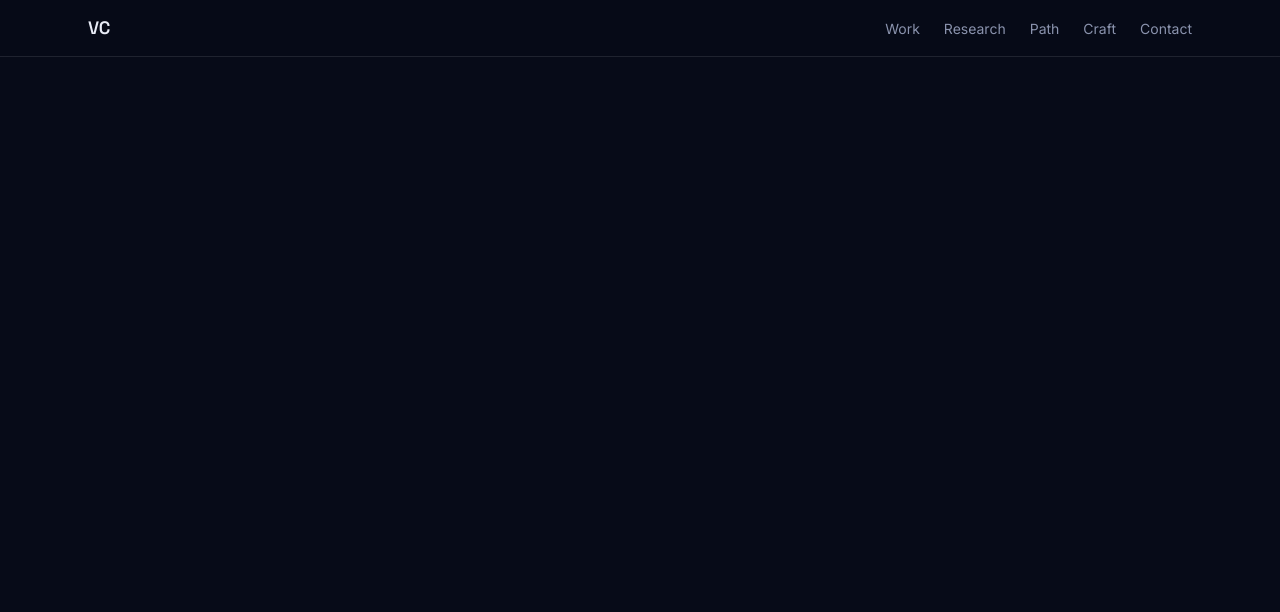
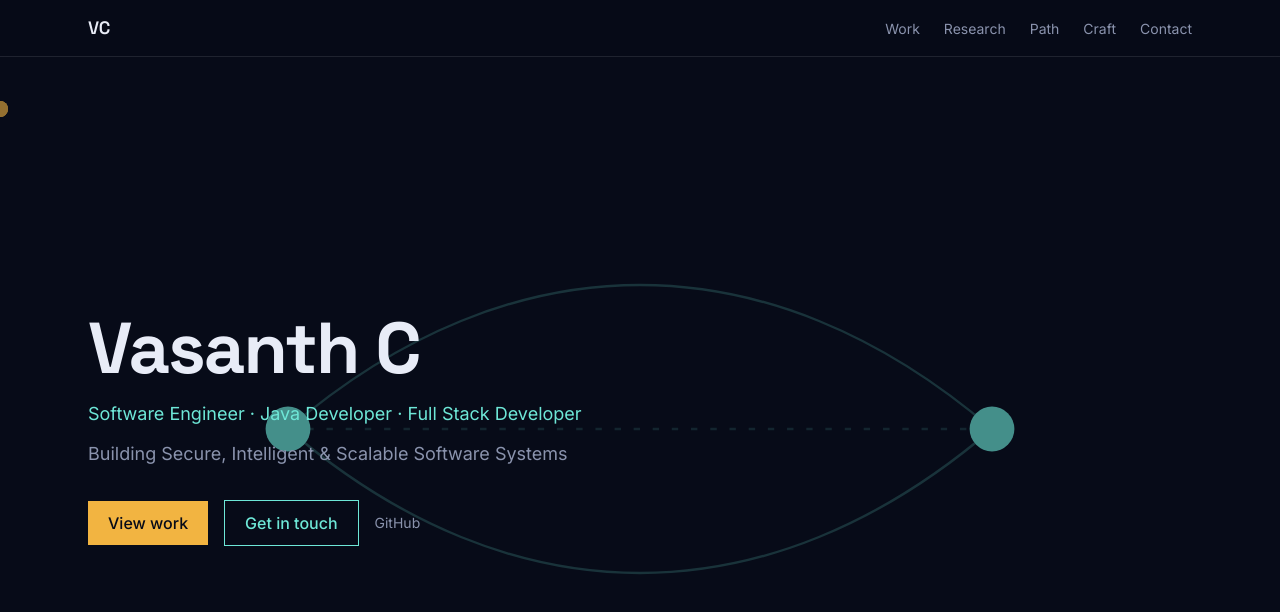
Before and after one commit to VA-SA-NT-H/test-portfolio, a React (Vite) app: page / in a window 1280 px wide. Shown: the top 612 px of the page. Built offline with nearby package versions, Linux system fonts and the light colour scheme.

Commit message:
feat: add hero with entanglement visual and staggered entrance

```diff
--- a/src/App.tsx
+++ b/src/App.tsx
@@ -1,10 +1,13 @@
 import { Header } from "./components/Header";
+import { Hero } from "./components/Hero";
 
 export default function App() {
   return (
     <div className="min-h-svh bg-void font-body text-ink antialiased">
       <Header />
-      <main />
+      <main>
+        <Hero />
+      </main>
     </div>
   );
 }
--- /dev/null
+++ b/src/components/Hero.tsx
@@ -0,0 +1,74 @@
+import { motion } from "motion/react";
+import { portfolio } from "../../data/portfolio";
+import { usePrefersReducedMotion } from "../hooks/usePrefersReducedMotion";
+import { EntanglementDiagram } from "./EntanglementDiagram";
+
+const GITHUB = "https://github.com/VA-SA-NT-H";
+
+const container = {
+  hidden: {},
+  show: { transition: { staggerChildren: 0.12, delayChildren: 0.15 } },
+};
+
+const item = {
+  hidden: { opacity: 0, y: 16 },
+  show: { opacity: 1, y: 0, transition: { duration: 0.6 } },
+};
+
+export function Hero() {
+  const reduced = usePrefersReducedMotion();
+  const roles = portfolio.role
+    .split("|")
+    .map((part) => part.trim())
+    .join(" · ");
+
+  return (
+    <section
+      id="top"
+      aria-labelledby="hero-title"
+      className="relative flex min-h-[calc(100svh-3.5rem)] items-center overflow-hidden"
+    >
+      <EntanglementDiagram className="absolute inset-0 h-full w-full text-entangle opacity-60" />
+      <motion.div
+        className="relative z-10 mx-auto w-full max-w-6xl px-4 py-24 sm:px-6"
+        variants={container}
+        initial={reduced ? false : "hidden"}
+        animate="show"
+      >
+        <motion.h1
+          id="hero-title"
+          variants={item}
+          className="font-display text-5xl font-bold tracking-tight sm:text-7xl"
+        >
+          {portfolio.name}
+        </motion.h1>
+        <motion.p variants={item} className="mt-4 text-lg text-entangle">
+          {roles}
+        </motion.p>
+        <motion.p variants={item} className="mt-3 max-w-xl text-lg text-muted">
+          {portfolio.tagline}
+        </motion.p>
+        <motion.div variants={item} className="mt-8 flex flex-wrap items-center gap-4">
+          <a
+            href="#work"
+            className="bg-measure px-5 py-2.5 font-medium text-void transition-transform hover:-translate-y-0.5"
+          >
+            View work
+          </a>
+          <a
+            href="#contact"
+            className="border border-entangle px-5 py-2.5 font-medium text-entangle transition-colors hover:bg-entangle/10"
+          >
+            Get in touch
+          </a>
+          <a
+            href={GITHUB}
+            className="text-sm text-muted underline-offset-4 hover:text-ink hover:underline"
+          >
+            GitHub
+          </a>
+        </motion.div>
+      </motion.div>
+    </section>
+  );
+}
```
Also changed, not shown: 1 other file (tests, documents, lock files or other folders).
